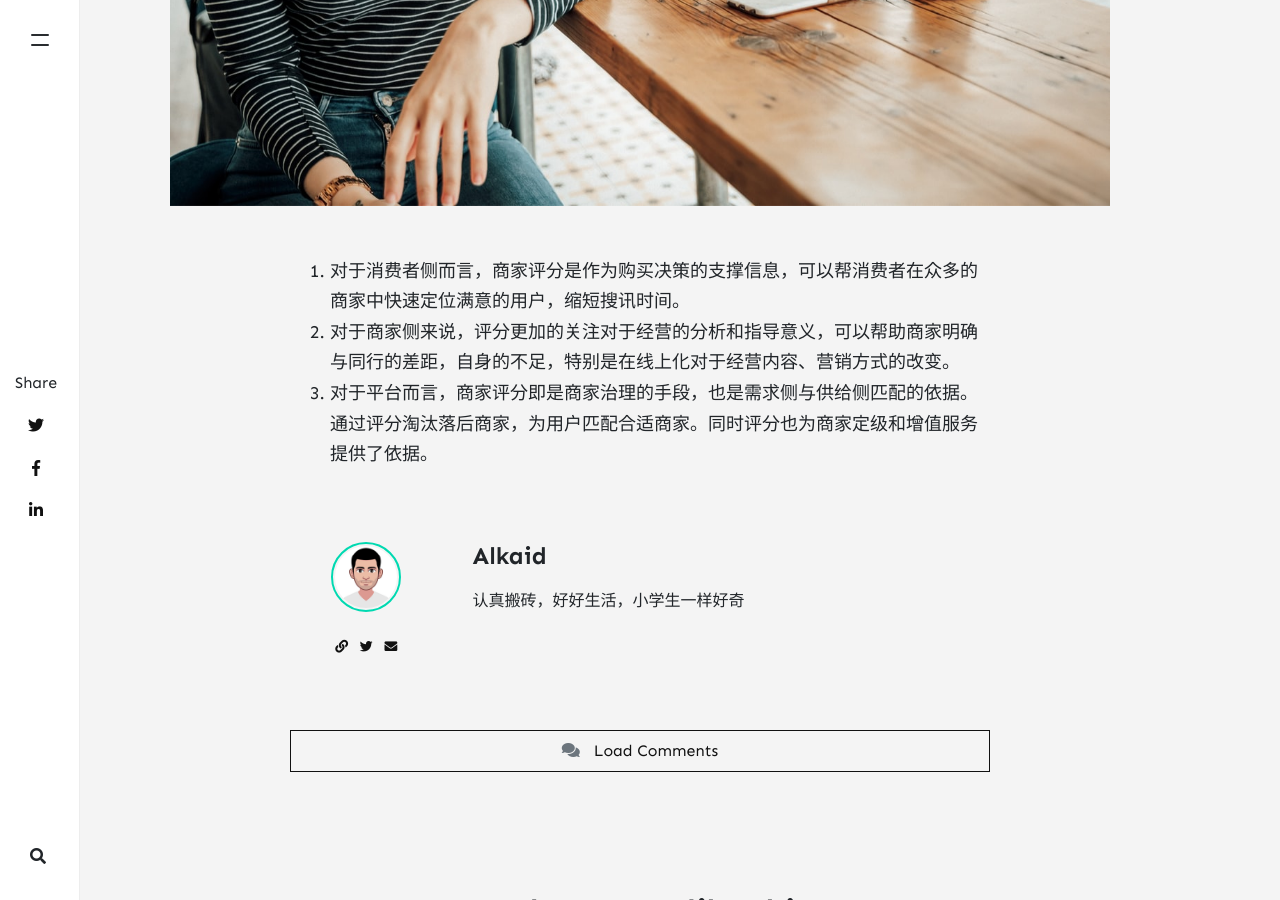
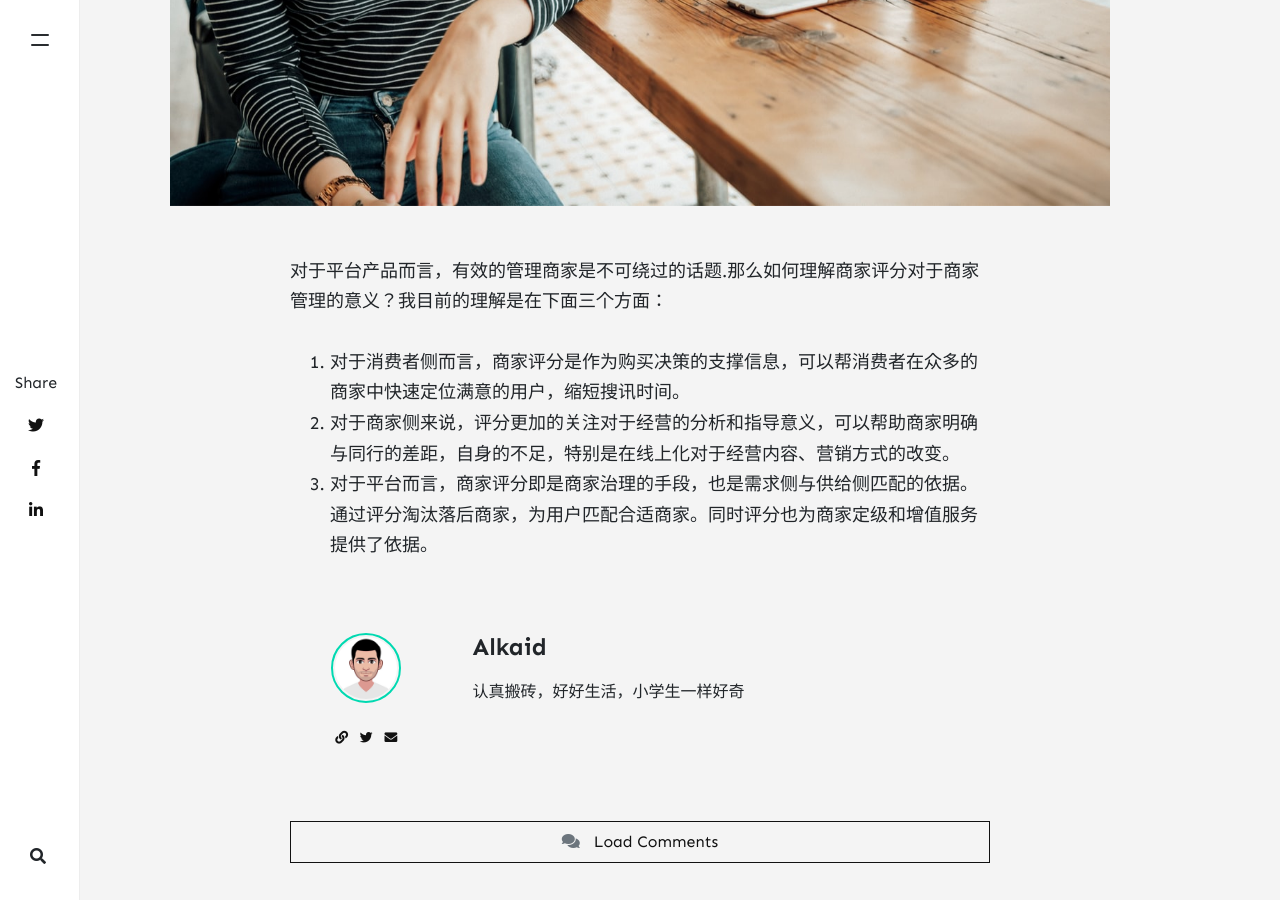
Before and after one commit to funkidsvip/alkaidwaong.github.io, a Jekyll site: the page built from _posts/2021-05-18-How-to-understand-the-value-of-merchant-ratings.md, in a window 1280 px wide and 900 px high, scrolled down 841 px. Built offline with Jekyll 4.4.1, drawn with Linux system fonts in a browser that asks for light colours; nearby versions of some CDN libraries; comment, search, counter and statistics services are not loaded.

Commit message:
Update 2021-05-18-How-to-understand-the-value-of-merchant-ratings.md

```diff
--- a/_posts/2021-05-18-How-to-understand-the-value-of-merchant-ratings.md
+++ b/_posts/2021-05-18-How-to-understand-the-value-of-merchant-ratings.md
@@ -4,9 +4,9 @@ title:  "如何理解商家评分的价值？"
 author: Alkaid
 categories: [ Product Backlog ]
 image: assets/images/3.jpg
-beforetoc: "对于平台产品而言，有效的管理商家是不可绕过的话题.那么如何理解商家评分对于商家管理的意义？"
 ---
 
+对于平台产品而言，有效的管理商家是不可绕过的话题.那么如何理解商家评分对于商家管理的意义？我目前的理解是在下面三个方面：
 
 1. 对于消费者侧而言，商家评分是作为购买决策的支撑信息，可以帮消费者在众多的商家中快速定位满意的用户，缩短搜讯时间。
 2. 对于商家侧来说，评分更加的关注对于经营的分析和指导意义，可以帮助商家明确与同行的差距，自身的不足，特别是在线上化对于经营内容、营销方式的改变。
```
